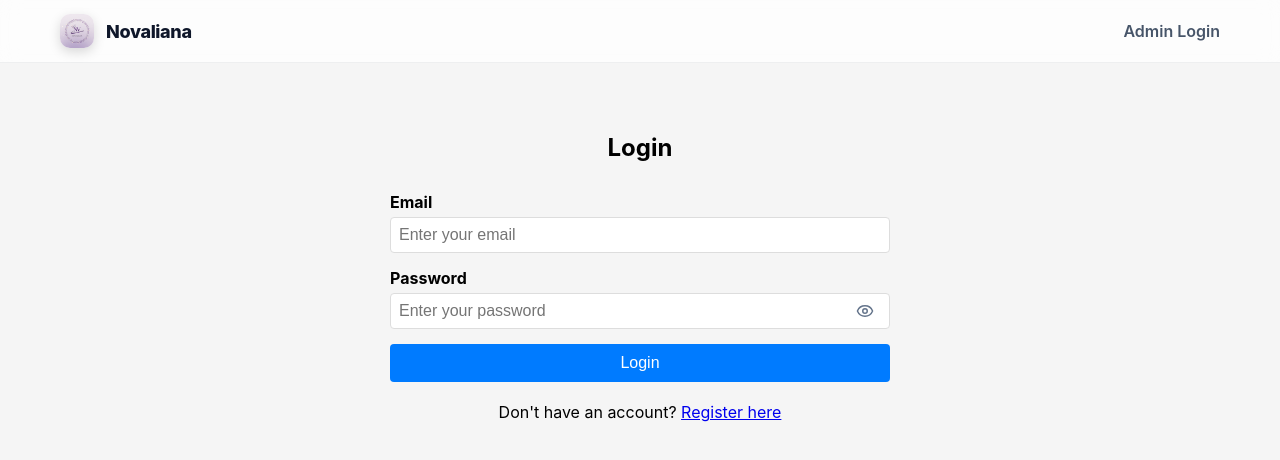
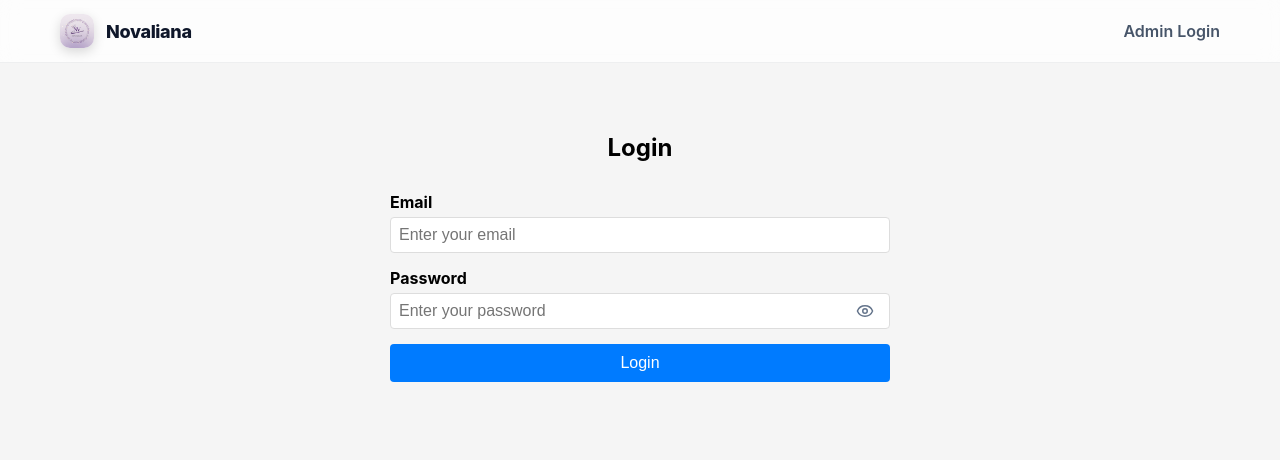
Before and after one commit to htetkookie04/novalianajob, a React (Create React App) app in the folder frontend/: page /login in a window 1280 px wide. Shown: the top 460 px of the page. Built offline with nearby package versions, Linux system fonts and the light colour scheme; no server answers.

Commit message:
Remove registration link from login form

```diff
--- a/frontend/src/pages/Login.js
+++ b/frontend/src/pages/Login.js
@@ -68,12 +68,6 @@
             >
               {loading ? 'Logging in...' : 'Login'}
             </button>
-
-            <div style={{ marginTop: '20px', textAlign: 'center' }}>
-              <p>
-                Don't have an account? <Link to="/register">Register here</Link>
-              </p>
-            </div>
           </form>
         </div>
       </div>
```
